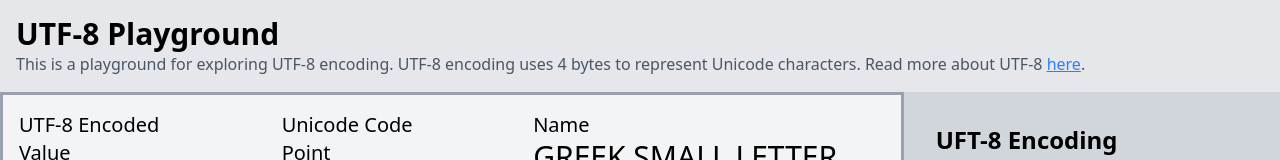
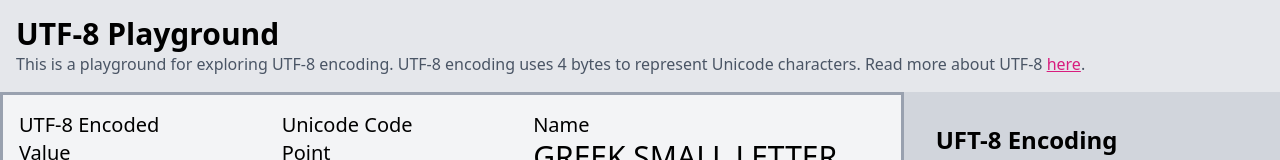
Before and after one commit to vishnuharidas/utf8-playground, a React (Vite) app: page / in a window 1280 px wide. In both pictures the pointer is over the link "here". Shown: the top 160 px of the page. Built offline with nearby package versions, Linux system fonts and the light colour scheme.

Commit message:
Add initial styles for anchor elements in App component

```diff
--- a/src/App.css
+++ b/src/App.css
@@ -0,0 +1,8 @@
+a {
+  color: #054be2; /* blue-600 */
+}
+
+a:hover {
+  color: #d81d7e;
+  text-decoration: underline;
+}
```
